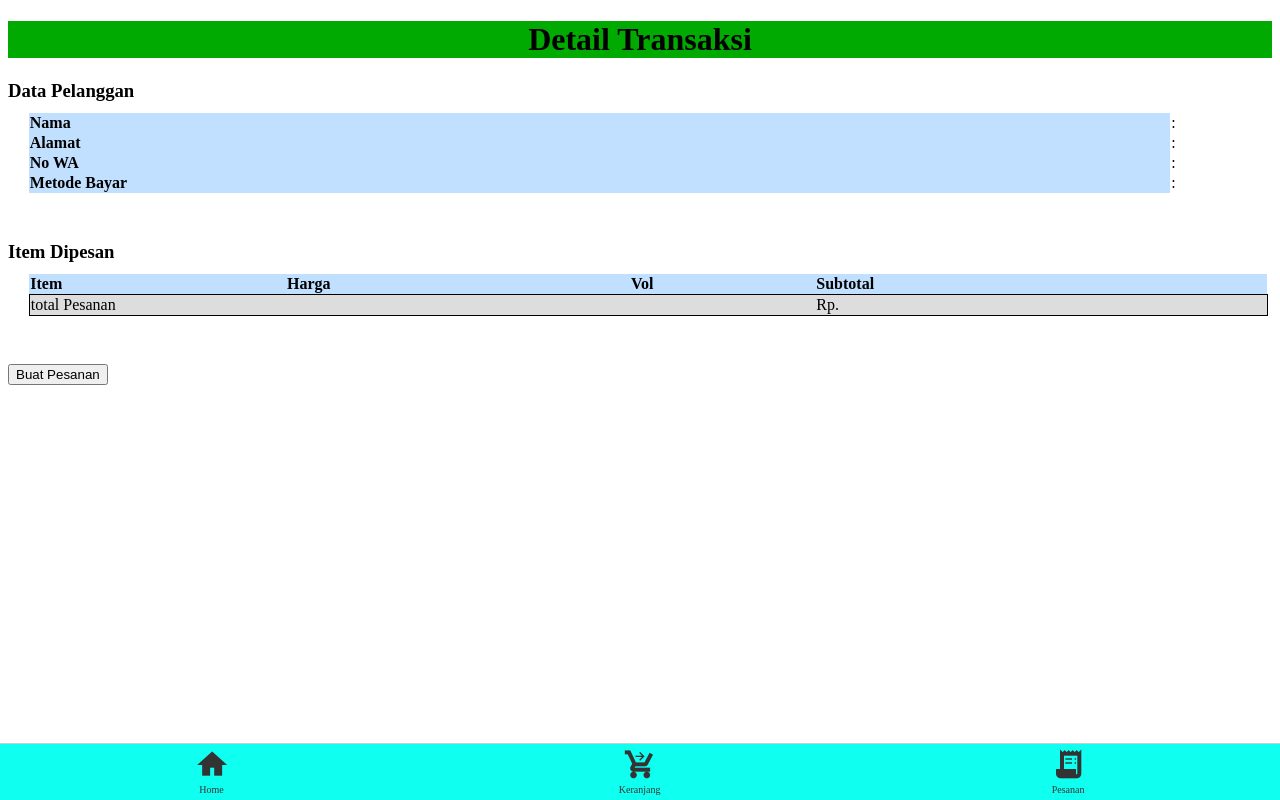
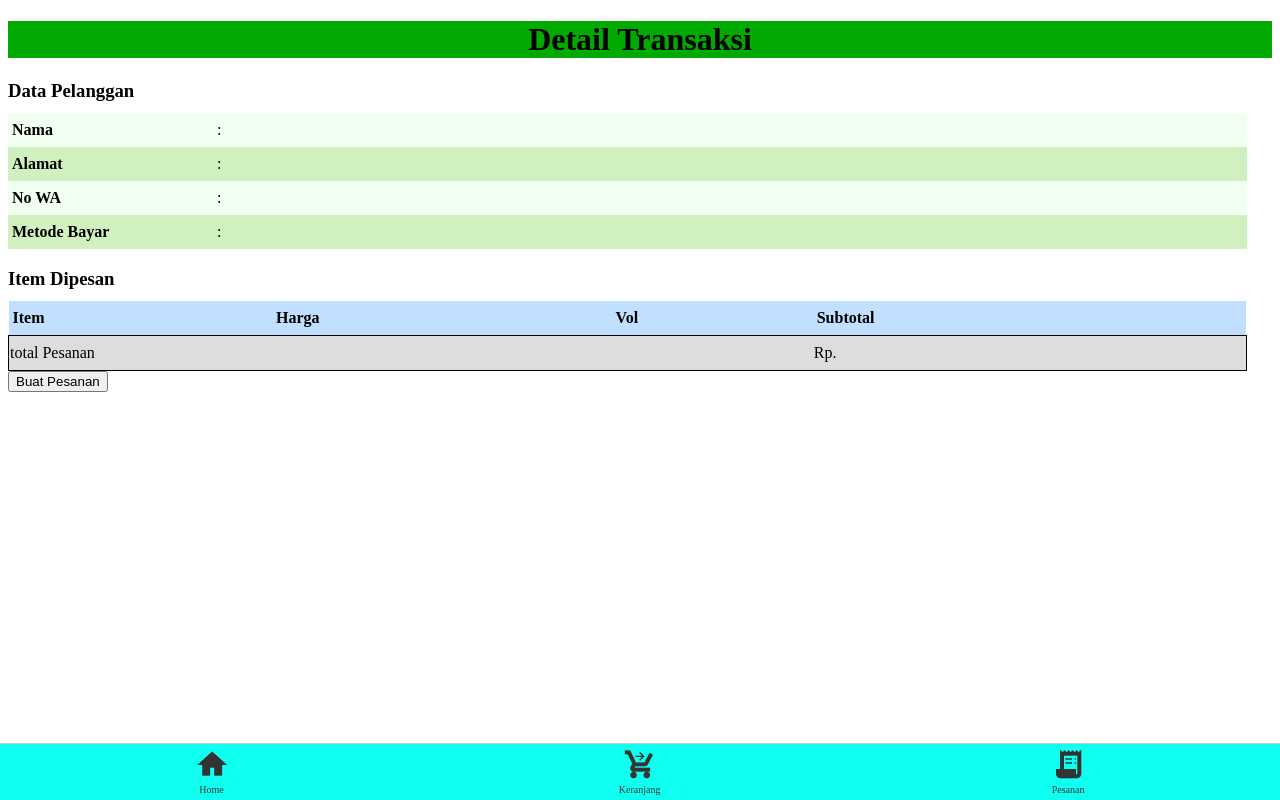
Before and after one commit to Fathb/r2shop, a Vue app: page /transaction in a window 1280 px wide. Built offline with nearby package versions, Linux system fonts and the light colour scheme.

Commit message:
styling checkout modal

```diff
--- a/src/components/CheckoutModal.vue
+++ b/src/components/CheckoutModal.vue
@@ -57,9 +57,38 @@ function submit() {
   border-radius: 8px;
 }
 
+form {
+  display: flex;
+  flex-direction: column;
+}
+
+input, select {
+  padding: 8px;
+  margin-bottom: 5px;
+  outline: none;
+  border: .2px solid blueviolet;
+  border-radius: 8px;
+}
+
 .modal-buttons {
   display: flex;
-  justify-content: space-between;
+  justify-content: flex-end;
   margin-top: 16px;
 }
+.modal-buttons button {
+  padding: 8px;
+  border: none;
+  border-radius: 4px;
+  outline: none;
+  cursor: pointer;
+  box-shadow: .5px .5px 1px black;
+  font-weight: bold;
+}
+.modal-buttons button[type="submit"] {
+  margin-right: 15px;
+  background-color: #00f000;
+}
+.modal-buttons button[type="button"] {
+  background-color: red;
+}
 </style>
--- a/src/views/Checkout.vue
+++ b/src/views/Checkout.vue
@@ -70,23 +70,36 @@
   padding-top: 0;
   text-align: left;
 }
+.data-pelanggan table th {
+  width: 25vw;
+  max-width: 200px;
+  background: none;
+}
+.data-pelanggan tr:nth-child(even) {
+  background-color: #D0F0C0;
+}
+.data-pelanggan tr:nth-child(odd) {
+  background-color: #F0FFF0;
+}
 table {
   width: 98%;
-  margin-left: 1.3rem;
-  margin-top: 0;
-  margin-bottom: 3rem;
   border: none;
   border-collapse: collapse;
+}
+.data-items tr {
+  border-bottom: .5px solid black;
+}
+.data-items td {
+  padding: 8px 1px;
 }
 tfoot tr {
   margin-top: 10px;
   border: .5px solid black;
   background-color: #dddddd;
-  padding: 8px 0;
-
 }
 th {
   background-color: rgba(50, 150, 255, .3);
+  padding: 8px 4px;
 }
 h1 {
 text-align: center;
```
